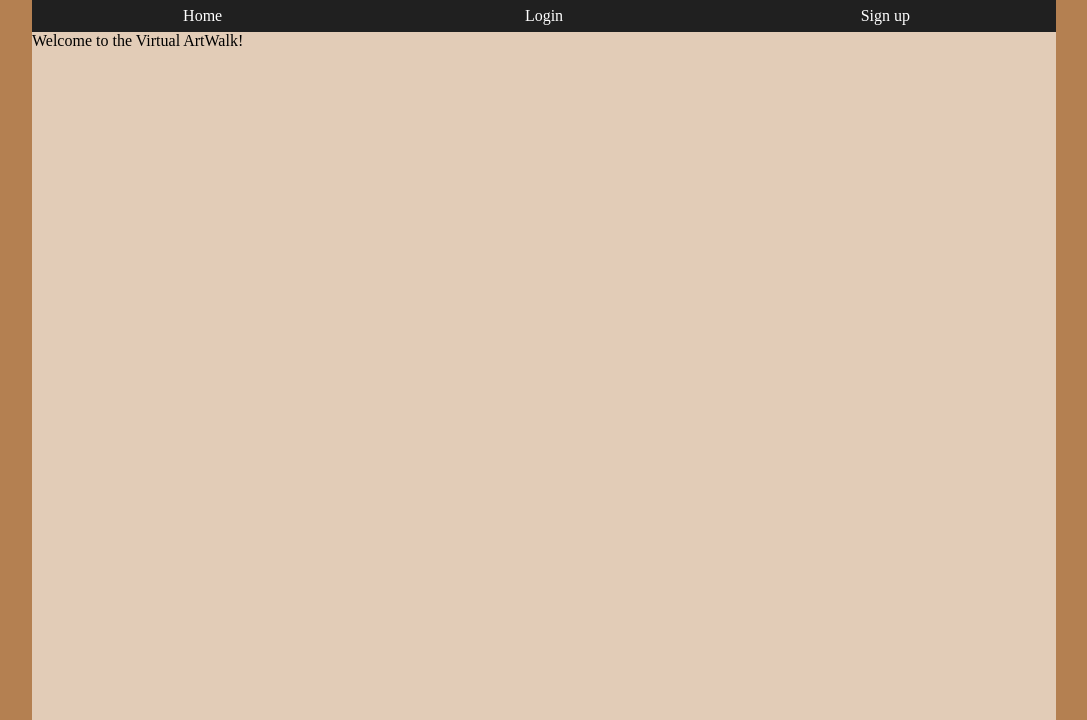
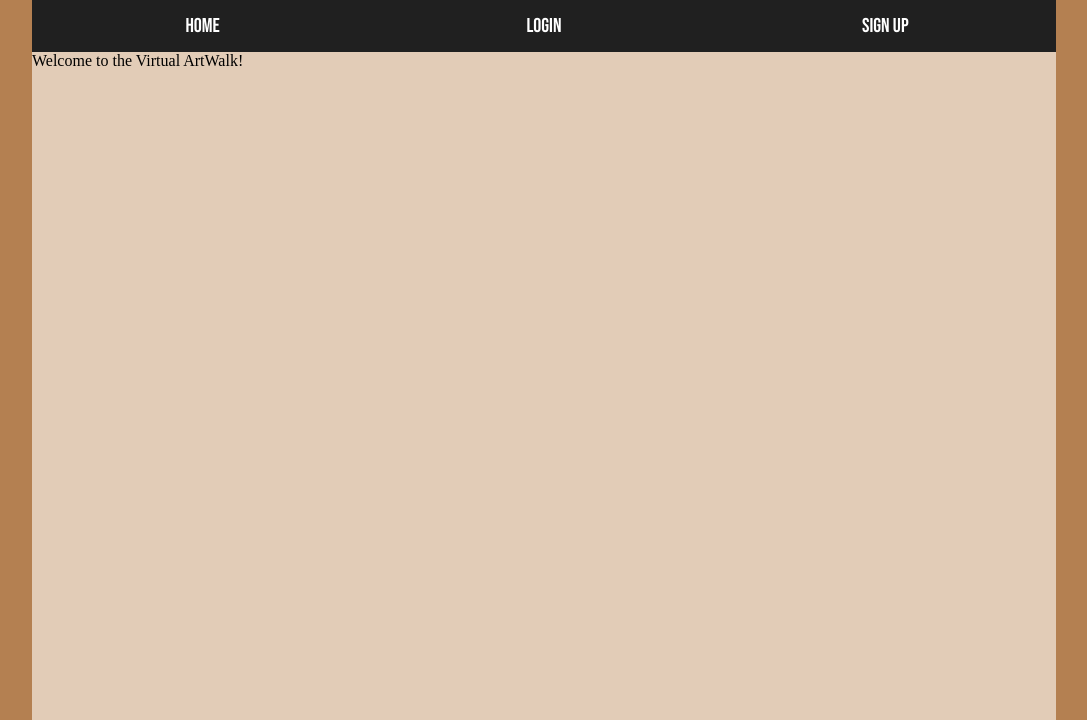
Before and after one commit to uprm-inso-4115-2020-2021-s2/semester-project-the-science-team, a Django app: page / in a window 1280 px wide. Shown: the part 80-800 px from the top of the page, without its empty margins (96-1183 px from the left). Run offline with Django 3.2, Linux system fonts and the light colour scheme; some libraries are stand-ins or nearby versions; some web fonts are replaced.

Commit message:
Added font to navBar.

```diff
--- a/ArtWalk/static/css/base.css
+++ b/ArtWalk/static/css/base.css
@@ -48,9 +48,11 @@ table.nav {
 
 .navLink {
     text-decoration: none;
-    height: 30px;
+    height: 50px;
+    font-size: 20px;
     transition: 1s;
     cursor: pointer;
+    font-family: 'Bebas Neue', cursive;
 }
 
 .navLink:hover {
--- a/ArtWalk/templates/base.html
+++ b/ArtWalk/templates/base.html
@@ -5,6 +5,7 @@
      {% load static %}
     <link rel="preconnect" href="https://fonts.gstatic.com">
     <link href="https://fonts.googleapis.com/css2?family=Stick&display=swap" rel="stylesheet">
+    <link href="https://fonts.googleapis.com/css2?family=Bebas+Neue&display=swap" rel="stylesheet">
     <link rel="stylesheet" href="{% static 'css/normalize.css' %}">
     <link rel="stylesheet" href="{% static 'css/base.css' %}">
 
```
Also changed, not shown: ArtWalk/db.sqlite3, ArtWalk/media/booth_images/7ea231e828047d31ba160b54522175ae-2fchfzq-sfxt2u.webp (added).
